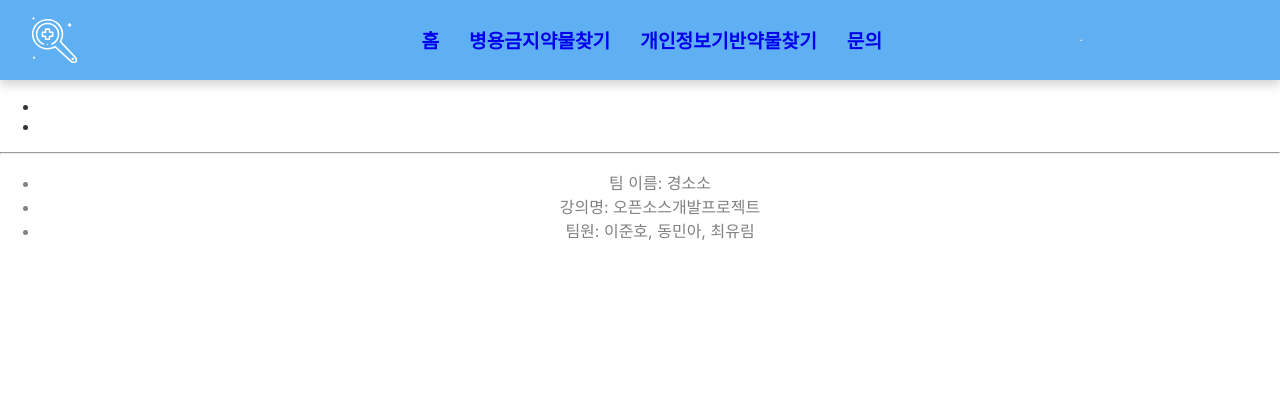
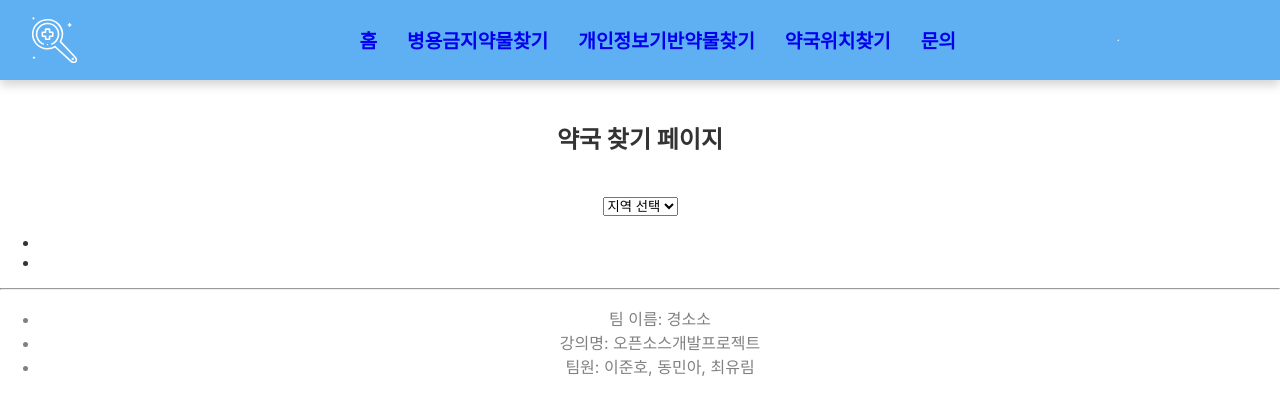
Before and after one commit to LovellR/GSS_Project, a React (Create React App) app in the folder oss-project/: page /pharmacy in a window 1280 px wide. Shown: the top 414 px of the page. Built offline with nearby package versions, Linux system fonts and the light colour scheme.

Commit message:
지역선택

```diff
--- a/oss-project/src/JS/Menu.js
+++ b/oss-project/src/JS/Menu.js
@@ -11,6 +11,7 @@ const Menu = () => {
                 <li className='nav-li'><Link to="/">홈</Link></li>
                 <li className='nav-li'><Link to="/Search">병용금지약물찾기</Link></li>
                 <li className='nav-li'><Link to="/Detail">개인정보기반약물찾기</Link></li>
+                <li className='nav-li'><Link to="/Pharmacy">약국위치찾기</Link></li>
                 <li className='nav-li'><Link to="/Contact">문의</Link></li>
             </ul>
             <hr/>
--- a/oss-project/src/JS/Pharmacy.js
+++ b/oss-project/src/JS/Pharmacy.js
@@ -4,6 +4,16 @@ import { Link } from 'react-router-dom';
 const Pharmacy = () => {
     return (
         <div>
+            <h2 className='no-border'>
+                약국 찾기 페이지
+            </h2>
+
+            <select>
+                <option value="">지역 선택</option>
+                <option value="서울시">서울시</option>
+                <option value="청주시">청주시</option>
+            </select>
+
             <ul>
                 <li></li>
                 <li></li>
--- a/oss-project/src/JS/css/menu.css
+++ b/oss-project/src/JS/css/menu.css
@@ -12,14 +12,14 @@
     list-style-type: none; /* 점 제거 */
     padding: 0;
     margin: 0;
-    display: table; /* 가로배치 */
 
     align-items: center;
     font-family: 'Roboto', sans-serif;
     font-size: 120%;
     font-weight : 800;
     color:rgb(255, 255, 255);
-    margin: 0px 0px 0px 25%;
+    margin: 0px 0px 0px 20%;
+    white-space : nowrap; /*  줄바꿈 방지*/
 }
 
 .nav-li {
--- a/oss-project/src/server/server.js
+++ b/oss-project/src/server/server.js
@@ -86,7 +86,7 @@ const savePharmacyData = (pharmacies) => {
 */
 
 app.get("/Pharmacy", async (req, res) => {
-    console.log('Pharmacy data:');
+    console.log('Pharmacy data');
 });
 
 
```
Also changed, not shown: oss-project/src/App.js (line endings or trailing spaces).
